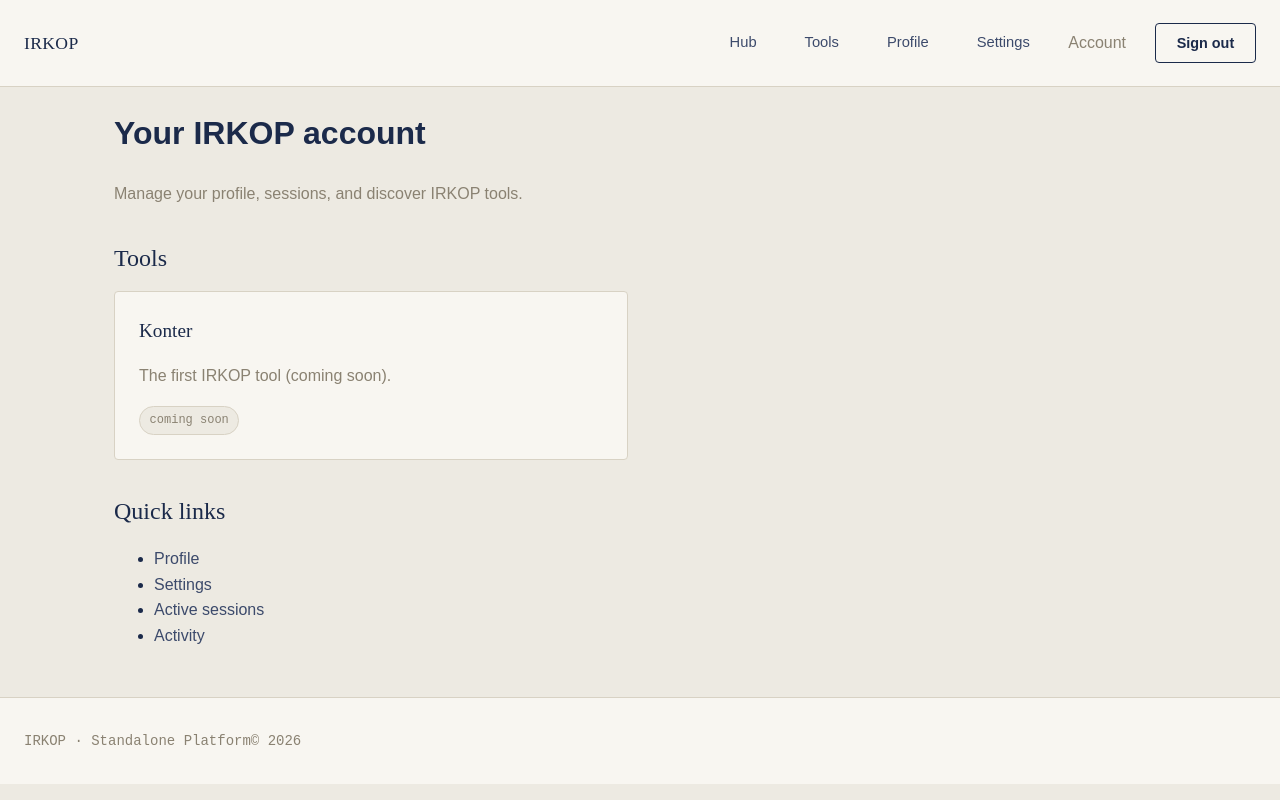
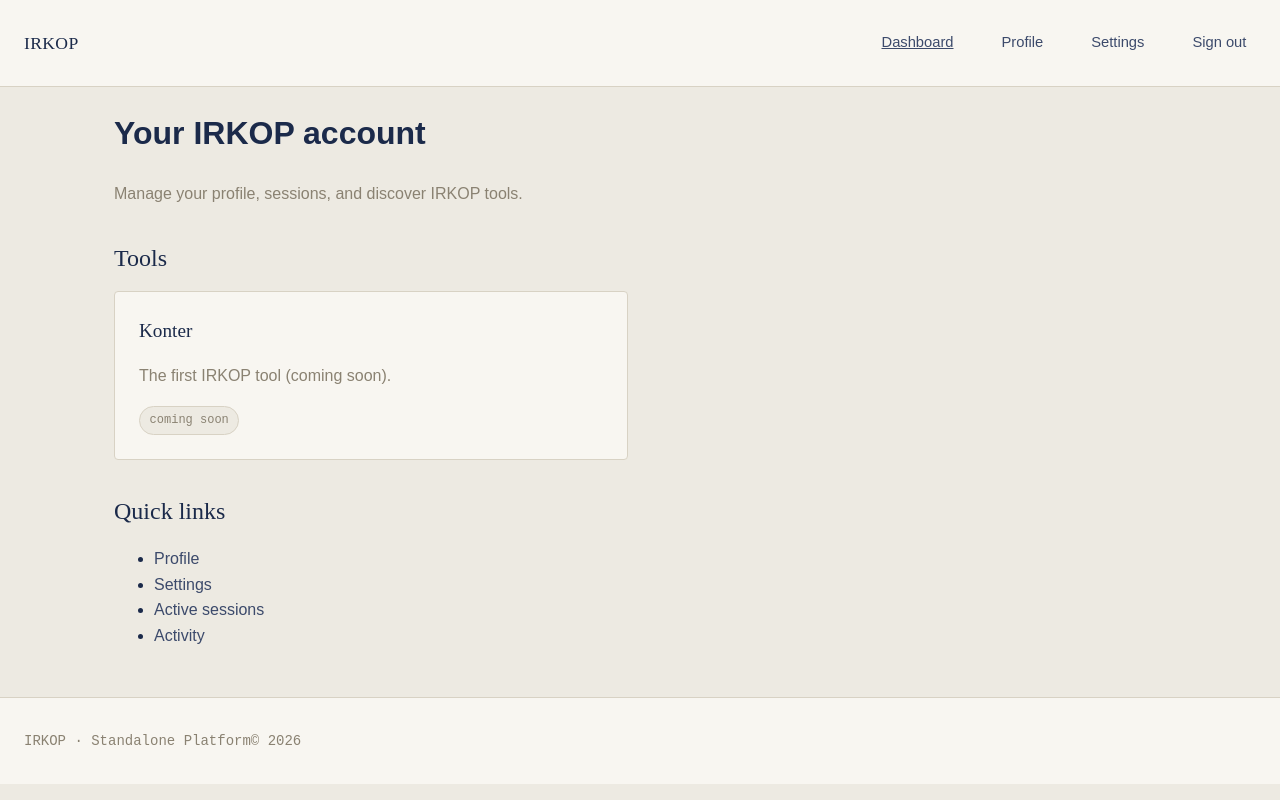
Before and after one commit to kopen1/irkop, a Next.js app: page /app in a window 1280 px wide. Built offline with nearby package versions, Linux system fonts and the light colour scheme.

Commit message:
refactor: update SiteHeader with vintage theme styling

```diff
--- a/components/SiteHeader.tsx
+++ b/components/SiteHeader.tsx
@@ -1,30 +1,48 @@
+'use client';
+
 import Link from 'next/link';
-export default function SiteHeader({ variant = 'public', userLabel = null }: {
-  variant?: 'public'|'app'|'admin'; userLabel?: string|null;
-}) {
+import { usePathname } from 'next/navigation';
+
+interface SiteHeaderProps {
+  variant?: 'default' | 'app';
+}
+
+export default function SiteHeader({ variant = 'default' }: SiteHeaderProps) {
+  const pathname = usePathname();
+
+  const isActive = (href: string) => pathname === href || pathname.startsWith(href + '/');
+
   return (
-    <header className="site-header" role="banner">
-      <Link href="/" className="brand">IRKOP</Link>
-      <nav aria-label="Primary">
-        {variant === 'public' && (
-          <><Link href="/konter">Tools</Link><Link href="/login">Login</Link>
-           <Link href="/register" className="btn">Register</Link></>
-        )}
-        {variant === 'app' && (
-          <><Link href="/app">Hub</Link><Link href="/app/tools">Tools</Link>
-           <Link href="/app/profile">Profile</Link><Link href="/app/settings">Settings</Link>
-           <span className="muted">{userLabel ?? 'Account'}</span>
-           <form action="/api/auth/logout" method="post">
-             <button type="submit" className="btn btn-secondary">Sign out</button>
-           </form></>
-        )}
-        {variant === 'admin' && (
-          <><Link href="/admin">Overview</Link><Link href="/admin/users">Users</Link>
-           <Link href="/admin/activity">Activity</Link><Link href="/admin/settings">Settings</Link>
-           <span className="muted">{userLabel ?? 'Admin'}</span>
-           <form action="/api/auth/logout" method="post">
-             <button type="submit" className="btn btn-secondary">Sign out</button>
-           </form></>
+    <header className="site-header">
+      <Link href="/" className="brand">
+        IRKOP
+      </Link>
+      <nav>
+        {variant === 'default' ? (
+          <>
+            <Link href="/#alur">How it works</Link>
+            <Link href="/register" className="btn">
+              Create account
+            </Link>
+            <Link href="/login" className="btn btn-secondary">
+              Sign in
+            </Link>
+          </>
+        ) : (
+          <>
+            <Link href="/app" style={{ textDecoration: isActive('/app') ? 'underline' : 'none' }}>
+              Dashboard
+            </Link>
+            <Link href="/app/profile" style={{ textDecoration: isActive('/app/profile') ? 'underline' : 'none' }}>
+              Profile
+            </Link>
+            <Link href="/app/settings" style={{ textDecoration: isActive('/app/settings') ? 'underline' : 'none' }}>
+              Settings
+            </Link>
+            <a href="#" onClick={() => alert('Sign out')} style={{ cursor: 'pointer' }}>
+              Sign out
+            </a>
+          </>
         )}
       </nav>
     </header>
```
